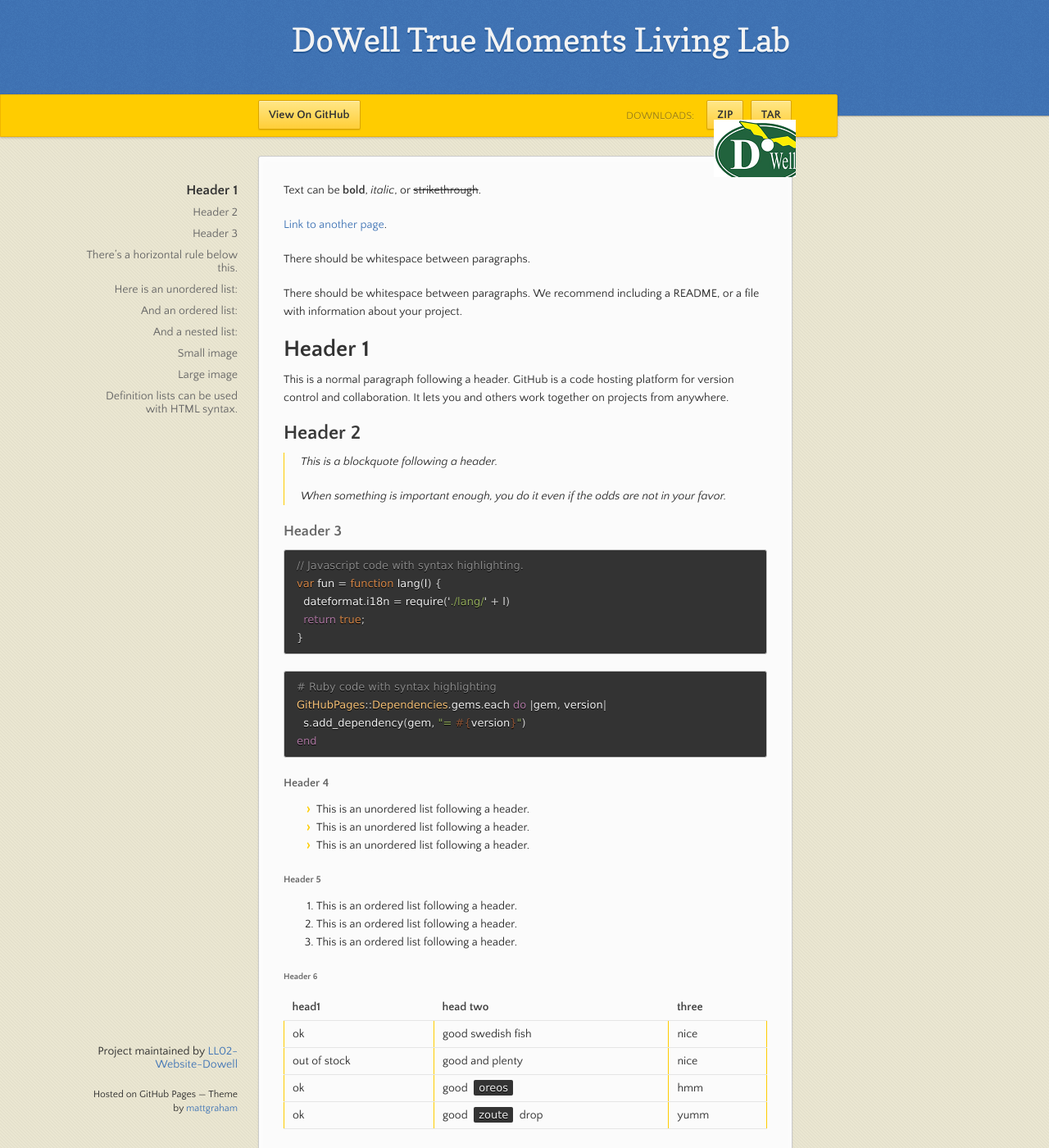
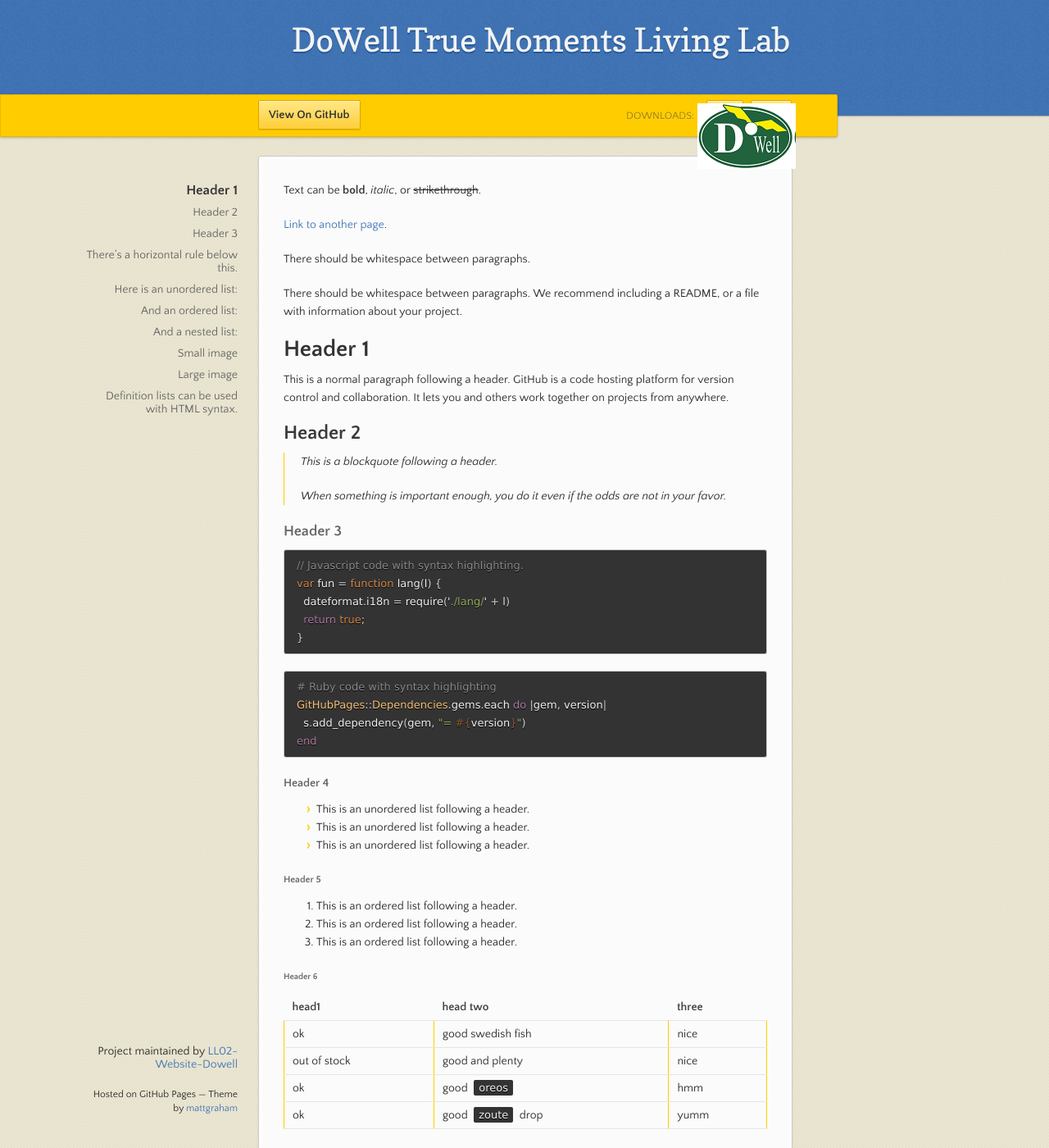
Before and after one commit to LL02-Website-Dowell/Digital-Twin-Note-Taker-Ideation.Dowell, a Jekyll site: the page built from index.md, in a window 1280 px wide and 1400 px high. Shown: the whole window at 82% size. Built offline with Jekyll 4.4.1, drawn with Linux system fonts in a browser that asks for light colours; the repository's description, which GitHub fills in, is left out.

Commit message:
Update jekyll-theme-leap-day.scss

```diff
--- a/_sass/jekyll-theme-leap-day.scss
+++ b/_sass/jekyll-theme-leap-day.scss
@@ -269,10 +269,10 @@ top: 10px;
 
   #logo {
     position:absolute;
-    height: 70px;
-    width: 100px;
+    height: 80px;
+    width: 120px;
     right:50px;
-    top:30px;
+    top:10px;
     display: block;
     background: url(../images/logo.png);
   }
```
